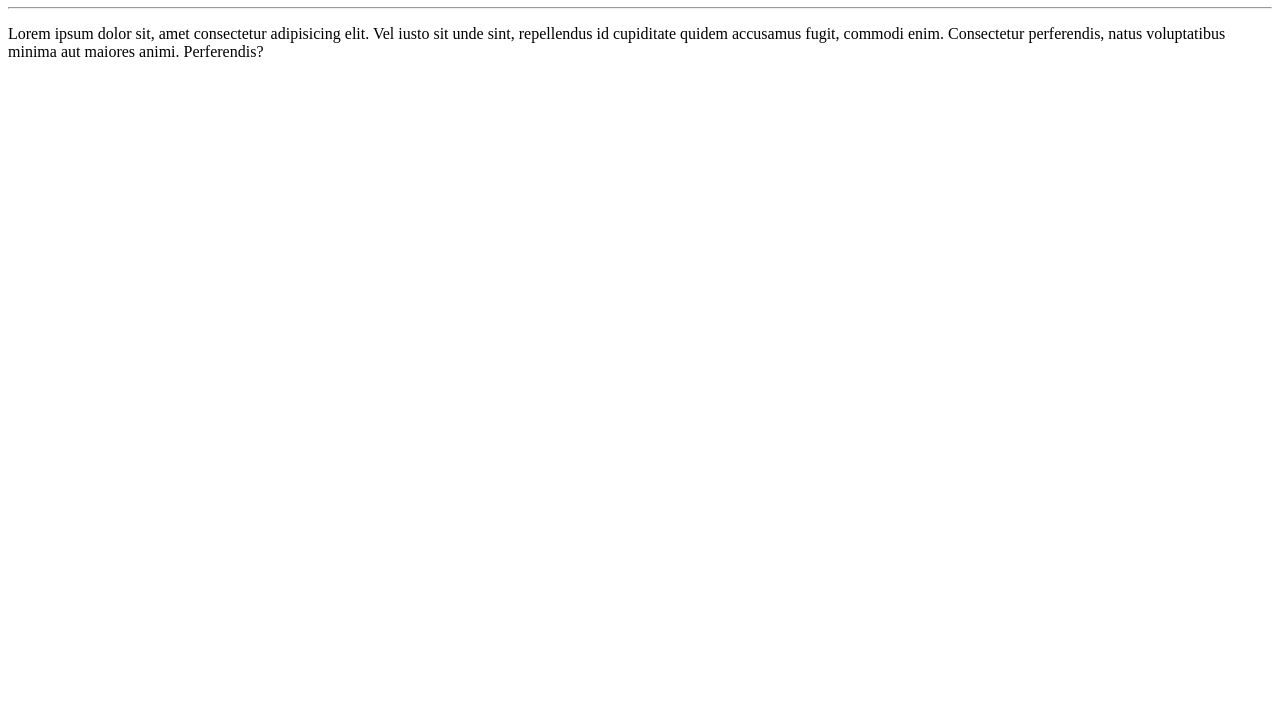
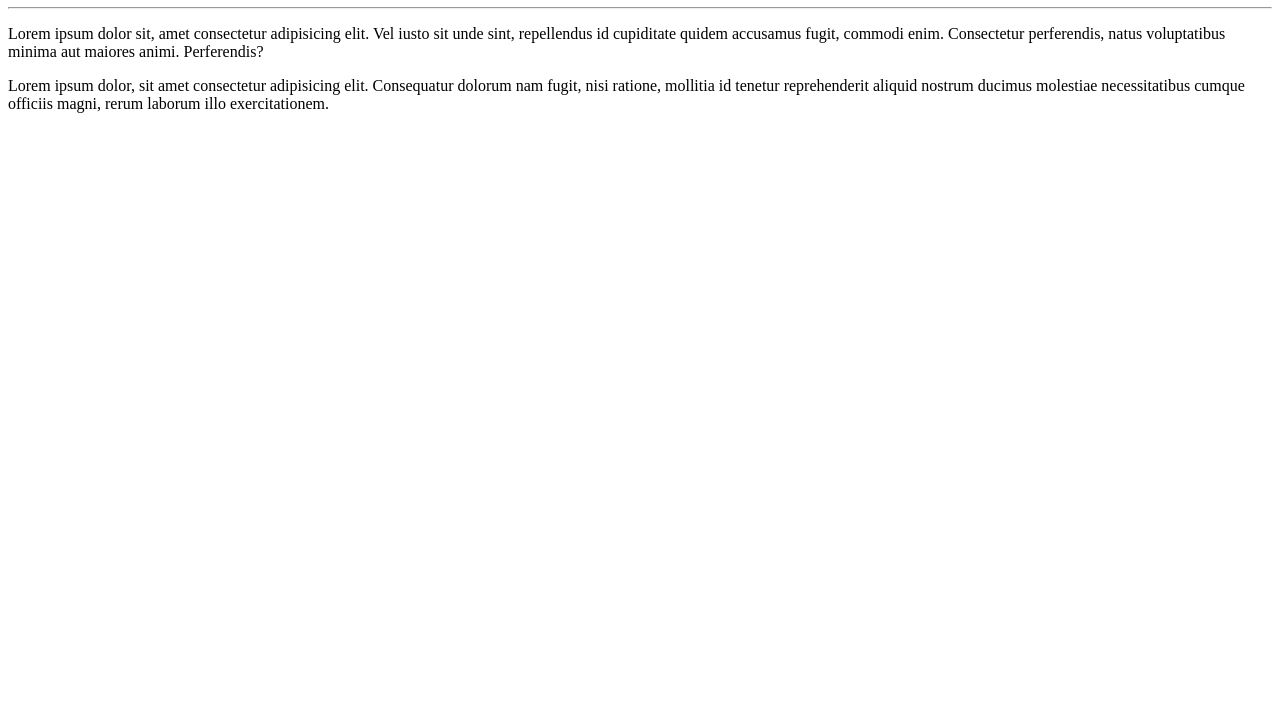
Before and after one commit to bymudboy/ola-mundo, a plain HTML site: page site-exemplo/index.html in a window 1280 px wide. Shown: the part 73-800 px from the top of the page. Drawn offline with Linux system fonts and the light colour scheme.

Commit message:
adicionei um parágrafo

```diff
--- a/site-exemplo/index.html
+++ b/site-exemplo/index.html
@@ -14,6 +14,7 @@
     <p>Lorem ipsum dolor sit, amet consectetur adipisicing elit. Vel iusto sit unde sint, repellendus id cupiditate
         quidem accusamus fugit, commodi enim. Consectetur perferendis, natus voluptatibus minima aut maiores animi.
         Perferendis? </p>
+    <p>Lorem ipsum dolor, sit amet consectetur adipisicing elit. Consequatur dolorum nam fugit, nisi ratione, mollitia id tenetur reprehenderit aliquid nostrum ducimus molestiae necessitatibus cumque officiis magni, rerum laborum illo exercitationem.</p>
 
 </body>
 
```
